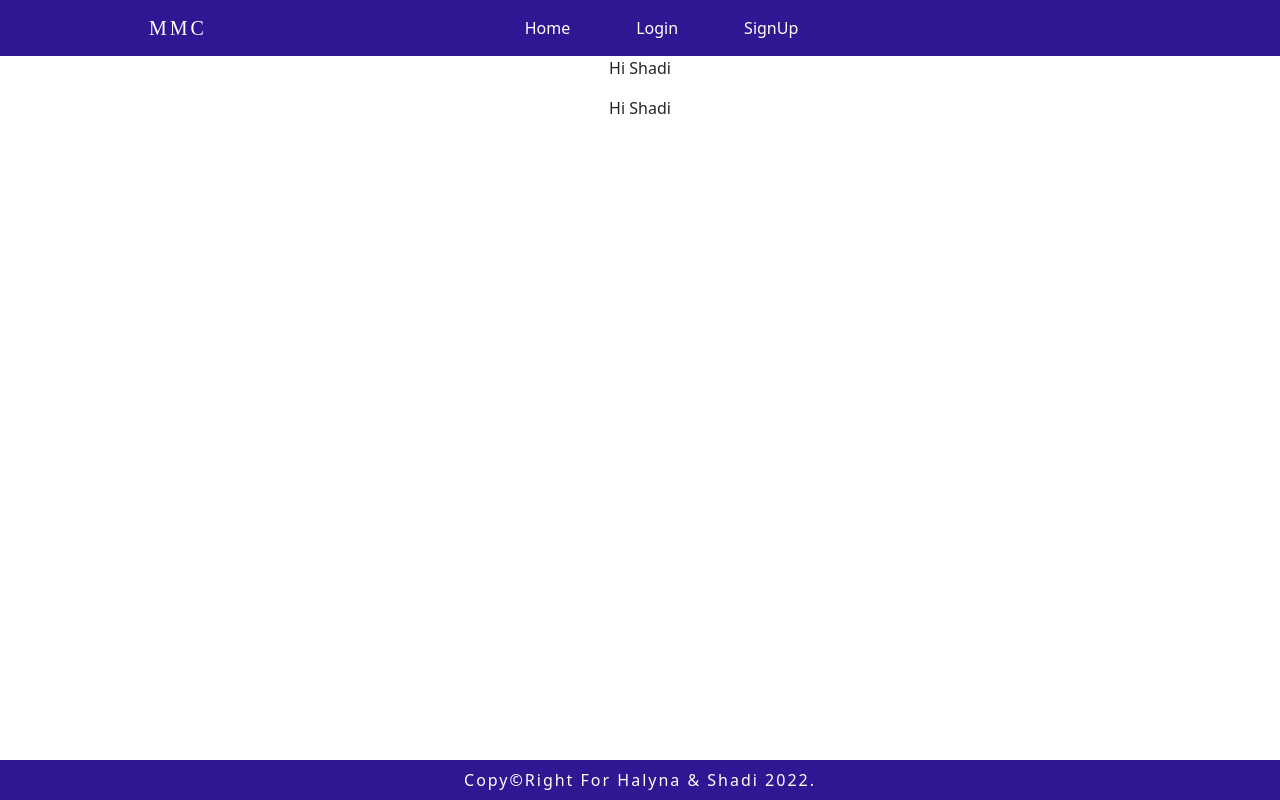
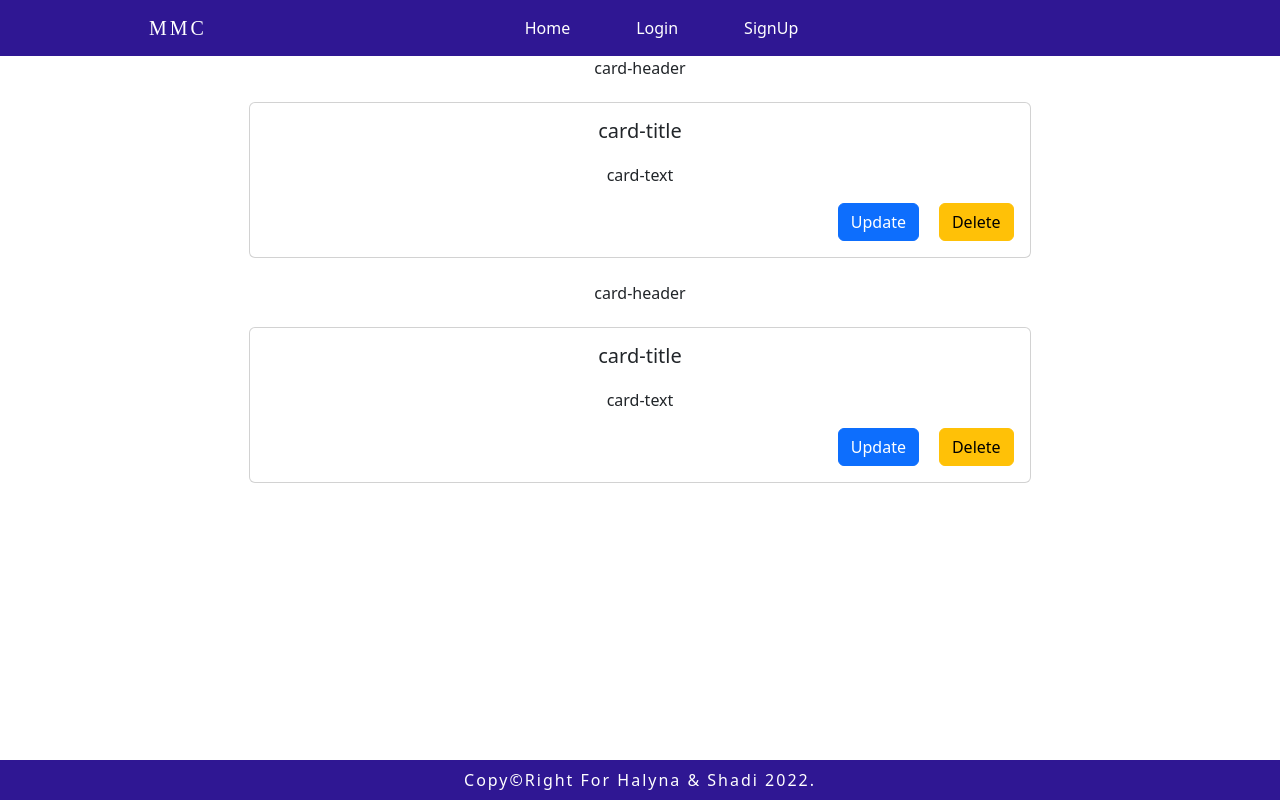
Before and after one commit to Hallekh/MernStackProject, a React (Create React App) app: page /question/delete/ in a window 1280 px wide. Built offline with nearby package versions, Linux system fonts and the light colour scheme; no server answers.

Commit message:
attempt with showOne page.Doesnt working

```diff
--- a/src/components/Home/HomePage.js
+++ b/src/components/Home/HomePage.js
@@ -21,7 +21,7 @@ export default function HomePage() {
             <h5 className="card-title">{item.title}</h5>
             <p className="card-text">{item.message}</p>
             <p>{item.createdAt}</p>
-            <Link to='/ShowOne' className="card-link">See More</Link>
+            <Link to={/question/ + item._id} className="card-link">See More</Link>
             </div>
           </div>
         })}
--- a/src/components/ShowOne/ShowOne.js
+++ b/src/components/ShowOne/ShowOne.js
@@ -1,11 +1,39 @@
-import React from "react";
-// import { Link } from "react";
+import React, { useEffect, useState } from "react";
+import { Link} from "react-router-dom";
 import './ShowOne.css'
+import axios from '../../axios'
 
 export default function ShowOne() {
+    const [question, setquestion] = useState([])
+  React.useEffect(() => {
+    axios.get('/question/62fe8f1f34943467233f04ef')
+    .then( (res) => {
+
+        console.log(res.data)
+    }).catch( err => console.log(err))
+
+  }, []);
     return (
-        <div className="container">
-            <p>Hi Shadi</p>
+
+        <div>
+
+            <div className="container">
+                <div className="card-header">
+                card-header
+                </div>
+                <div className="card">
+                    <div className="card-body">
+                        <h5 className="card-title">
+                            card-title
+                        </h5>
+                        <p className="card-text">
+                        card-text
+                        </p>
+                        <Link to='/question/delete/' className="btn btn-warning">Delete</Link>
+                        <Link to='/question/edit/' className="btn btn-primary">Update</Link>
+                    </div>
+                </div>
+            </div>
         </div>
 
     )
```
